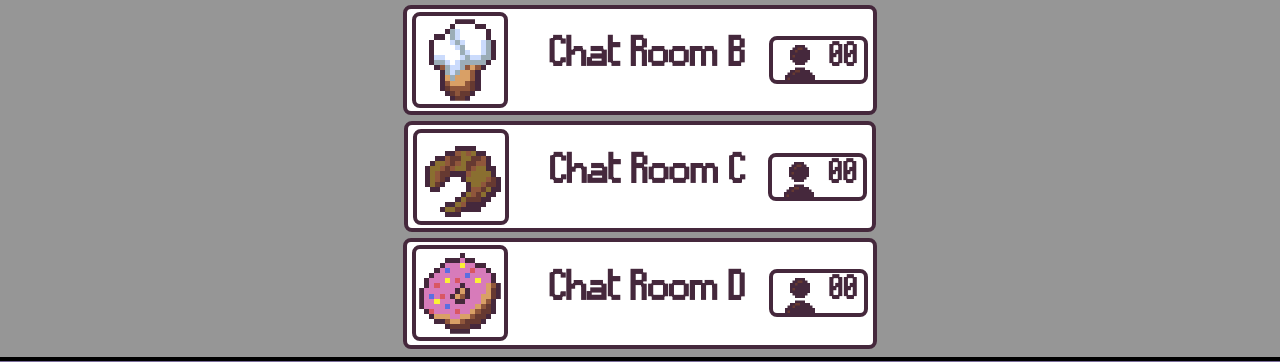
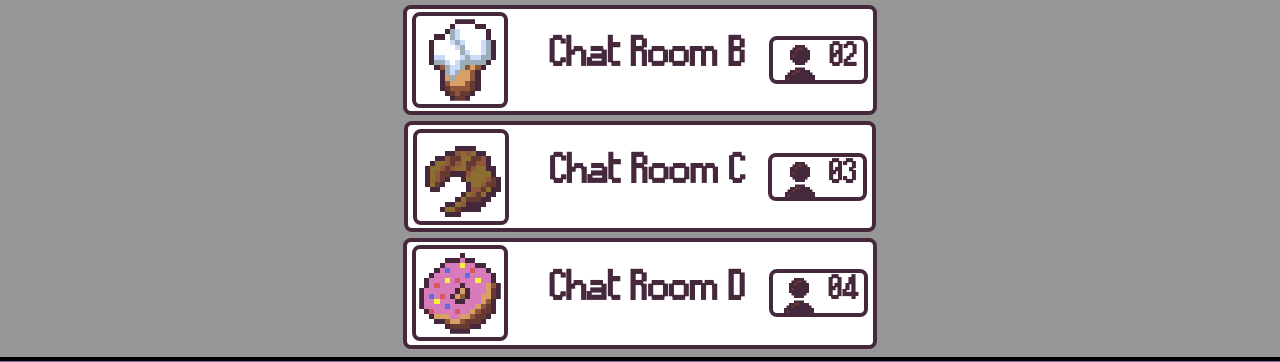
Before and after one commit to harvest7777/marinahacks-3.5, a React (Create React App) app in the folder marinahacks/: page / in a window 1280 px wide. Shown: the part 340-702 px from the top of the page. Built offline with nearby package versions, Linux system fonts and the light colour scheme; no server answers.

Commit message:
Signed-off-by: mai <157174437+natmai@users.noreply.github.com>

```diff
--- a/marinahacks/package.json
+++ b/marinahacks/package.json
@@ -9,6 +9,7 @@
     "@testing-library/user-event": "^13.5.0",
     "react": "^18.2.0",
     "react-dom": "^18.2.0",
+    "react-router-dom": "^6.22.3",
     "react-scripts": "5.0.1",
     "socket.io-client": "^4.7.5",
     "web-vitals": "^2.1.4"
--- a/marinahacks/src/App.js
+++ b/marinahacks/src/App.js
@@ -6,6 +6,8 @@ import MessageBox from './components/sendmessage';
 import DisplayMessage from './components/displaymessages';
 import './assets/baskic8.css'
 import './App.css';
+import { BrowserRouter as Router, Routes, Route } from 'react-router-dom';
+
 function App() {
   return (
     // We will be putting all our react components here
--- a/marinahacks/src/components/ChatRoom.js
+++ b/marinahacks/src/components/ChatRoom.js
@@ -17,9 +17,9 @@ function ChatRoom() {
     </div>
     <div className="container">
       <Header title = "Chat Room A" num = "01" imgSrc = {ImageA}/>
-      <Header title = "Chat Room B" num = "00" imgSrc = {ImageB}/>
-      <Header title = "Chat Room C" num = "00" imgSrc = {ImageC}/>
-      <Header title = "Chat Room D" num = "00" imgSrc = {ImageD}/>
+      <Header title = "Chat Room B" num = "02" imgSrc = {ImageB}/>
+      <Header title = "Chat Room C" num = "03" imgSrc = {ImageC}/>
+      <Header title = "Chat Room D" num = "04" imgSrc = {ImageD}/>
       {/*^^ This is for the Chatroom Box Container */}
     </div>
 
--- a/marinahacks/src/index.js
+++ b/marinahacks/src/index.js
@@ -2,6 +2,7 @@ import React from 'react';
 import ReactDOM from 'react-dom/client';
 import App from './App';
 import reportWebVitals from './reportWebVitals';
+
 
 const root = ReactDOM.createRoot(document.getElementById('root'));
 root.render(
```
Also changed, not shown: marinahacks/src/setupTests.js (+0 -1 lines), 1 other file (tests, documents, lock files or other folders).
